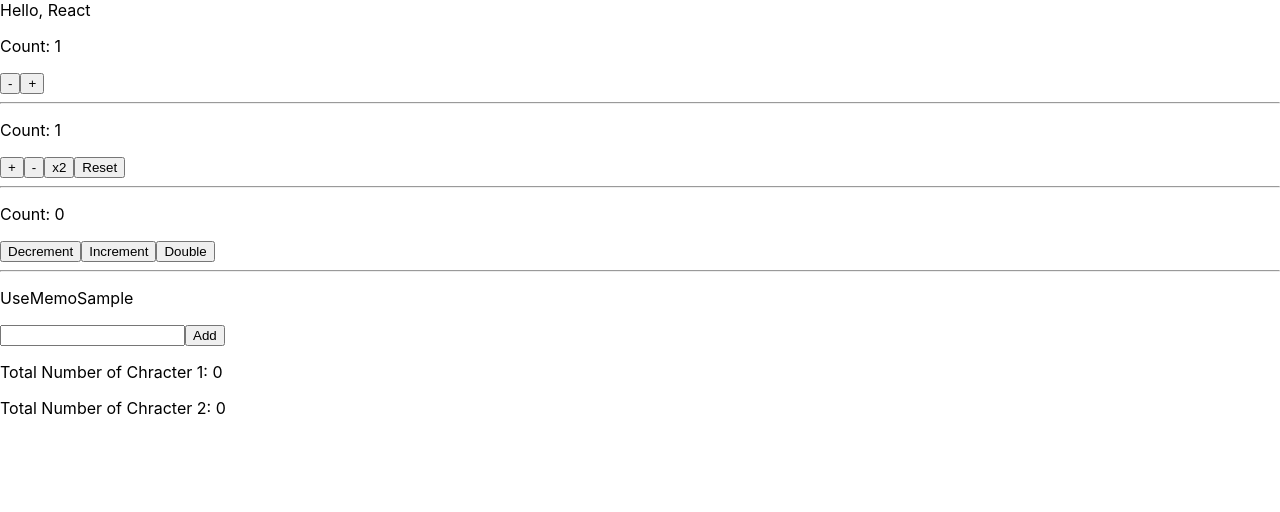
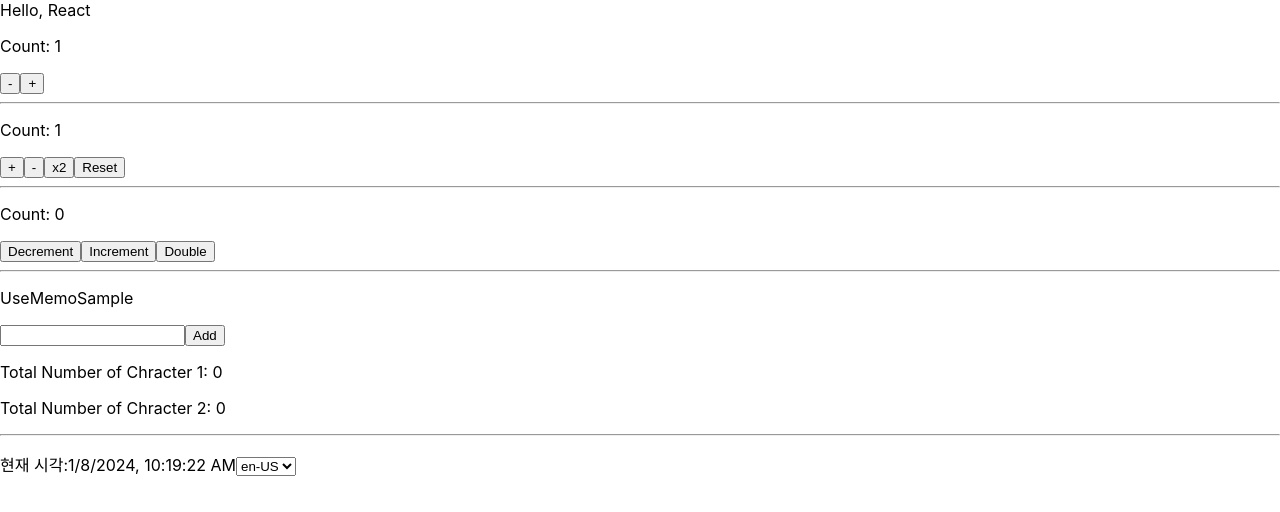
Before and after one commit to aaronsleepy/react-sample, a React (Create React App) app: page / in a window 1280 px wide. Shown: the top 512 px of the page. Built offline with nearby package versions, Linux system fonts and the light colour scheme.

Commit message:
feat: useEffect 훅 사용 예제

```diff
--- /dev/null
+++ b/src/components/effect/HookUseEffectSample.tsx
@@ -0,0 +1,69 @@
+import { useEffect, useState } from "react"
+
+const UPDATE_CYCLE = 1000
+const KEY_LOCALE = 'KEY_LOCALE'
+
+enum Locale {
+    US = 'en-US',
+    KR = 'ko-KR'
+}
+
+const getLocaleFromString = (text: string) => {
+    switch (text) {
+        case Locale.US:
+            return Locale.US
+        case Locale.KR:
+            return Locale.KR
+        default:
+            return Locale.US
+    }
+}
+
+const Clock = () => {
+    const [timestamp, setTimestamp] = useState(new Date())
+    const [locale, setLocale] = useState(Locale.US)
+
+    // useEffect 훅 사용: setInterval
+    // setInterval이 컴포넌트 다시 그러더라도 최초 로드시에만 실행되도록 useEffect 훅을 사용함
+    useEffect(() => {
+        const timer = setInterval(() => {
+            setTimestamp(new Date())
+        }, UPDATE_CYCLE)
+
+        // 클린업 함수
+        return () => {
+            clearInterval(timer)
+        }
+    }, [])
+
+    // useEffect 훅 사용: localStorage 접근시
+    // localStorage는 느리므로, 컴포넌트 렌더링 이후 실행해야 함
+    useEffect(() => {
+        const savedLocale = localStorage.getItem(KEY_LOCALE)
+        if (savedLocale !== null) {
+            setLocale(getLocaleFromString(savedLocale))
+        }
+    }, [])
+
+    useEffect(() => {
+        localStorage.setItem(KEY_LOCALE, locale)
+    }, [locale])
+
+    return (
+        <div>
+            <p>
+                <span id="current-time-label">현재 시각</span>
+                <span>:{timestamp.toLocaleString(locale)}</span>
+                <select
+                    value={locale}
+                    onChange={(e) => setLocale(getLocaleFromString(e.target.value))}>
+                    <option value="en-US">en-US</option>
+                    <option value="ko-KR">ko-KR</option>
+                </select>
+            </p>
+        </div>
+    )
+
+}
+
+export default Clock
--- a/src/index.tsx
+++ b/src/index.tsx
@@ -10,6 +10,7 @@ import Parent from './components/ContainerSample';
 import MemoParent from './components/memoization/MemoSample';
 import UseCallbackParent from './components/memoization/HookUseCallbackSample';
 import UseMemoSample from './components/memoization/HookUseMemoSample';
+import Clock from './components/effect/HookUseEffectSample';
 
 const root = ReactDOM.createRoot(
   document.getElementById('root') as HTMLElement
@@ -26,6 +27,8 @@ root.render(
     <UseCallbackParent />
     <hr />
     <UseMemoSample />
+    <hr />
+    <Clock />
   </React.StrictMode>
 );
 
```
